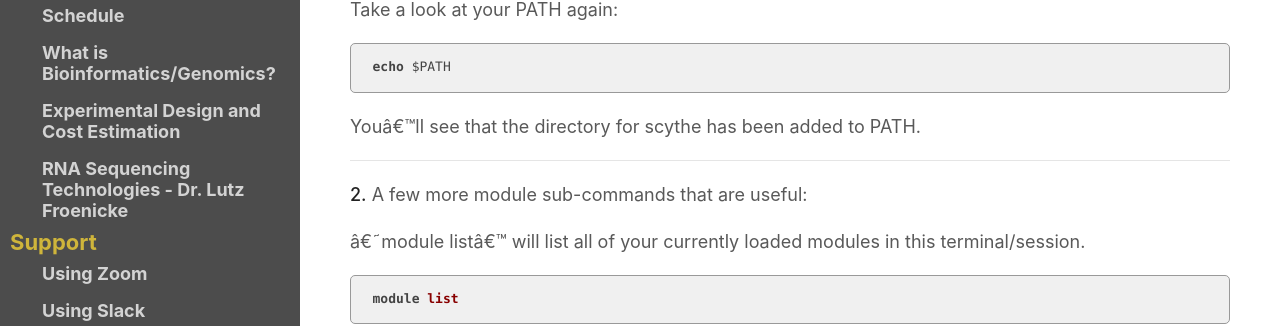
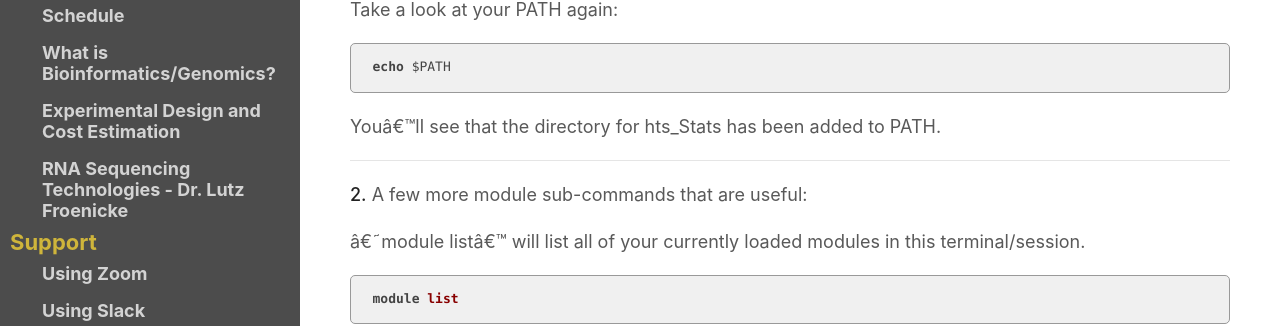
Before and after one commit to ucdavis-bioinformatics-training/2020-mRNA_Seq_Workshop, a Jekyll site: the page built from prerequisites/cli/cluster.md, in a window 1280 px wide and 900 px high, scrolled down 6324 px. Shown: the part 144-470 px from the top of the window. Built offline with Jekyll 4.4.1, drawn with Linux system fonts in a browser that asks for light colours; our own code applies the rules of GitHub Pages for plain Markdown files.

Commit message:
scythe not in /Users/hannah/.rvm/gems/ruby-2.6.3/bin:/Users/hannah/.rvm/gems/ruby-2.6.3@global/bin:/Users/hannah/.rvm/rubies/ruby-2.6.3/bin:/Users/hannah/.gem/ruby/2.6.0/bin:/usr/local/bin:/usr/bin:/bin:/usr/sbin:/sbin:/opt/X11/bin:/Users/hannah/.rvm/bin:/usr/local/bin/ruby. hts_Stats instead

```diff
--- a/prerequisites/cli/cluster.md
+++ b/prerequisites/cli/cluster.md
@@ -165,7 +165,7 @@ You'll see that hts_Stats is located in a completely different place and yet you
 
     echo $PATH
 
-You'll see that the directory for scythe has been added to PATH.
+You'll see that the directory for hts_Stats has been added to PATH.
 
 ---
 **2\.** A few more module sub-commands that are useful:
```
